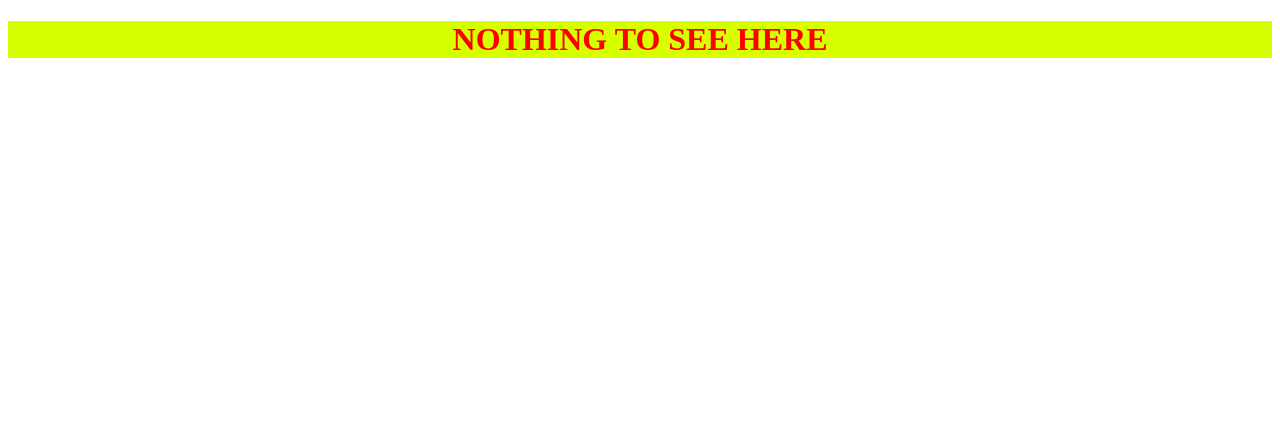
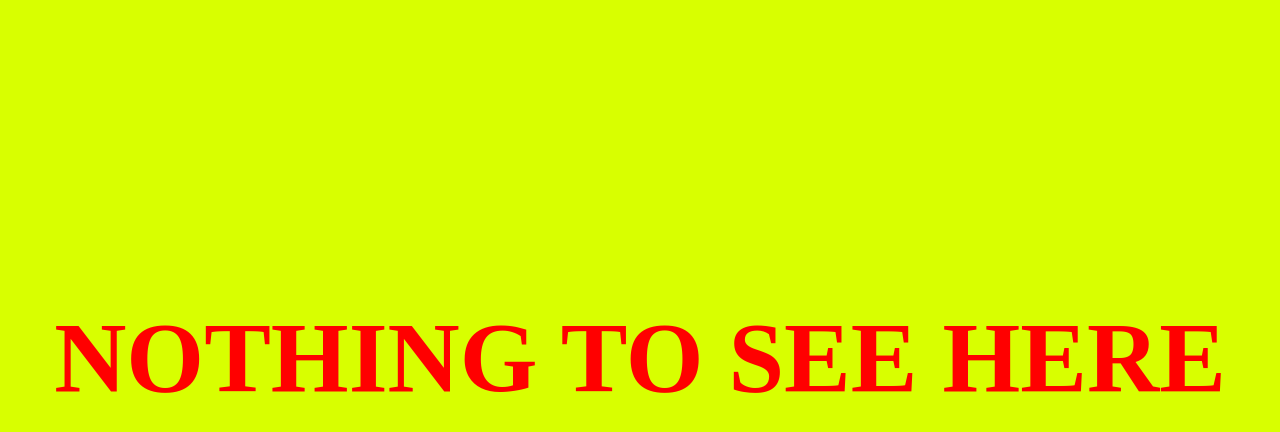
Before and after one commit to vhnvohoainam/test, a plain HTML site: page index.html in a window 1280 px wide. Drawn offline with Linux system fonts and the light colour scheme.

Commit message:
Update css.css

```diff
--- a/css.css
+++ b/css.css
@@ -1,10 +1,20 @@
+* {
+    margin: 0;
+    padding: 0;
+    box-sizing: border-box;
+    -moz-box-sizing: border-box;
+    -webkit-box-sizing: border-box;
+}
 h1{
     color: red;
     text-align: center;
-    align-items: center;
+    padding-top: 300px;
+    font-size: 100px;
 }
 .main{
+    margin-top: 0;
+    padding: 0;
     width: 100%;
-    height: 100%;
+    height: 800px;
     background-color: #d8ff00;
 }
```
